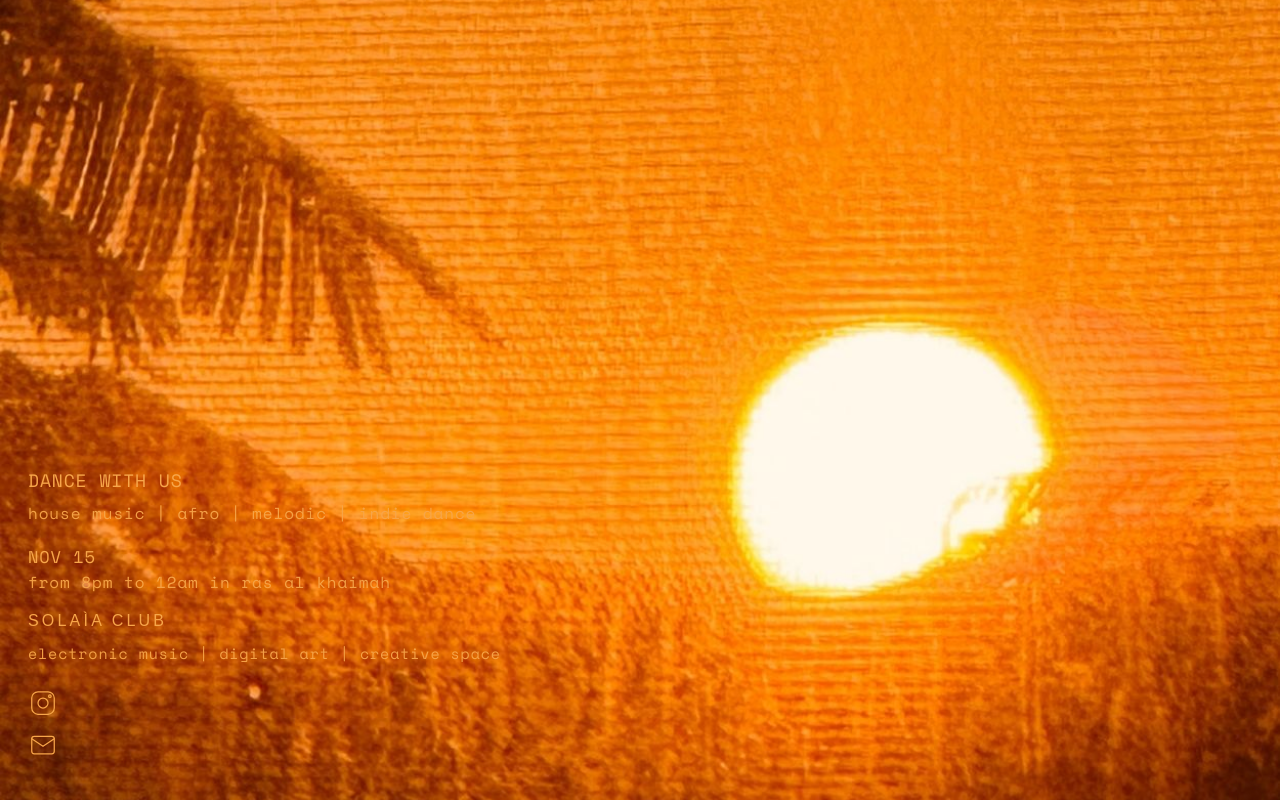
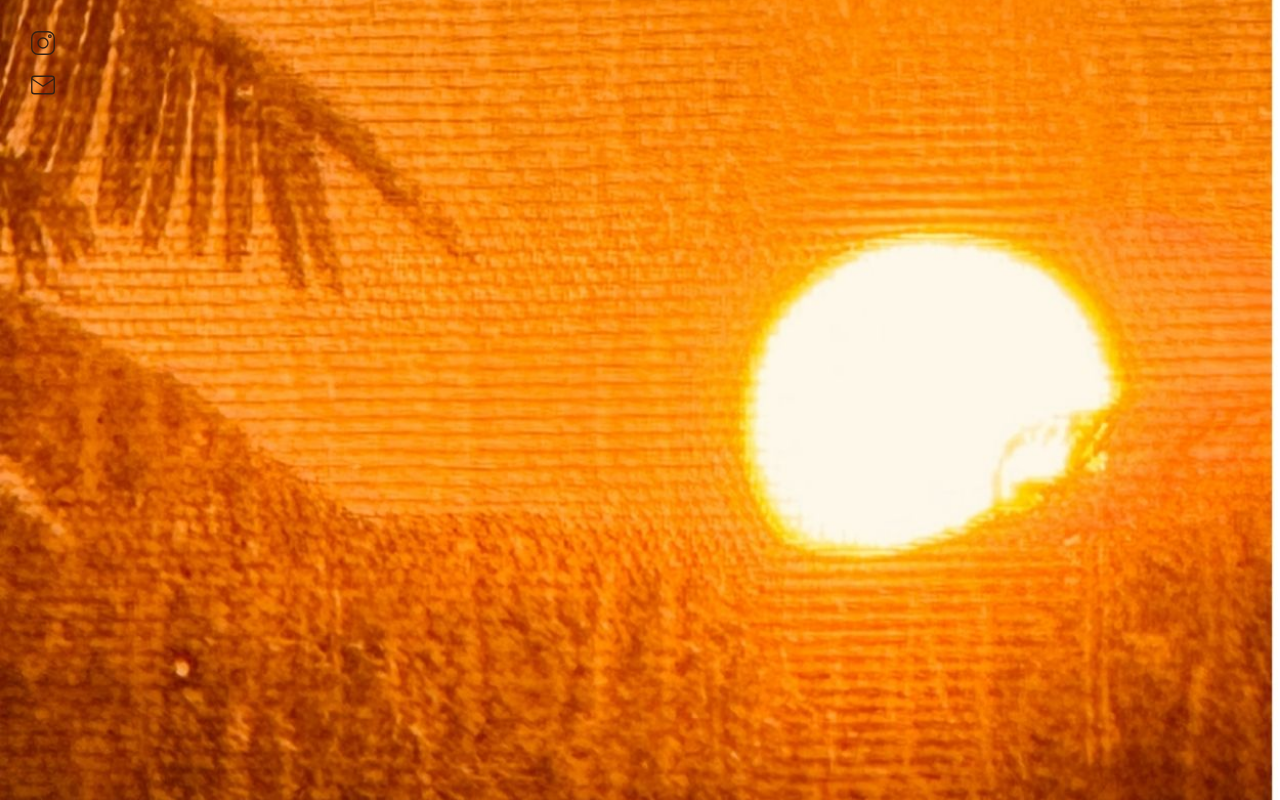
Before and after one commit to solaiaclub/website, a plain HTML site: page index.html in a window 1280 px wide. Drawn offline with nearby package versions, Linux system fonts and the light colour scheme; a web font is replaced by a local one.

Commit message:
removed text

```diff
--- a/index.html
+++ b/index.html
@@ -2,151 +2,77 @@
 <html lang="en">
 <head>
   <meta charset="utf-8" />
-    <meta name="viewport" content="width=device-width, initial-scale=1, maximum-scale=1, user-scalable=no" />
+  <meta name="viewport" content="width=device-width, initial-scale=1" />
   <title>SOLAÌA CLUB</title>
+  <style>
+    /* Minimal reset */
+    * { box-sizing: border-box; margin: 0; }
+    html, body { height: 100%; }
 
-    <!-- Fonts -->
-    <link href="https://fonts.googleapis.com/css2?family=Space+Mono:wght@400;500;700&display=swap" rel="stylesheet">
-    <link href="https://fonts.cdnfonts.com/css/balgin" rel="stylesheet">
-
-    <style>
-      * { margin: 0; padding: 0; box-sizing: border-box; }
-      html, body { height: 100%; }
-      body { background: #fff; overflow: hidden; }
-
-      :root {
-        --flyer-orange: #F7A64A;
+    :root{
+      --gap: 28px;          /* edge offset for top/left */
+      --icon-size: 30px;    /* icon box size */
+      --icon-color: #362114;
     }
 
-      .hero {
+    .hero{
       position: relative;
+      height: 100vh;
       width: 100%;
-        height: 100vh;
     }
 
-      .hero img {
+    .hero img{
+      position: absolute;
+      inset: 0;
       width: 100%;
       height: 100%;
       object-fit: cover;
       object-position: center;
-        display: block;
     }
 
-      /* --- ICON STACK --- */
-      .icons {
+    /* Icons top-left */
+    .icons{
       position: absolute;
-        bottom: max(40px, env(safe-area-inset-bottom));
-        left: max(28px, env(safe-area-inset-left));
+      top: calc(max(var(--gap), env(safe-area-inset-top)));
+      left: calc(max(var(--gap), env(safe-area-inset-left)));
       display: flex;
       flex-direction: column;
       align-items: flex-start;
       gap: 12px;
-        z-index: 3;
+      z-index: 1;
     }
 
-      .icons a {
+    .icons a{
       display: inline-flex;
-        width: 30px;
-        height: 30px;
+      width: var(--icon-size);
+      height: var(--icon-size);
     }
 
-      .icons svg {
+    .icons svg{
       width: 100%;
       height: 100%;
-        stroke: var(--flyer-orange);
+      stroke: var(--icon-color);
       fill: none;
-        stroke-width: 1.0;
+      stroke-width: 1.1;
       stroke-linecap: round;
       stroke-linejoin: round;
-        transition: opacity 0.2s ease;
-      }
-      .icons a:hover svg { opacity: 0.6; }
-
-      /* --- TEXT OVERLAY --- */
-      .text-overlay {
-        position: absolute;
-        bottom: calc(max(25px, env(safe-area-inset-bottom)) + 110px); /* slightly lower */
-        left: max(28px, env(safe-area-inset-left));
-        width: calc(100% - max(28px, env(safe-area-inset-left)) * 2);
-        font-family: "Space Mono", ui-monospace, SFMono-Regular, "Courier New", monospace;
-        color: var(--flyer-orange);
-        letter-spacing: 0.055em;
-        line-height: 1.55;
-        z-index: 2;
-        text-align: left;
+      transition: opacity .2s ease;
     }
 
-      .text-overlay .h {
-        font-weight: 500; /* lighter than before */
-        font-size: clamp(14px, 1.6vw, 18px);
-        margin-bottom: 6px;
-        text-transform: uppercase;
-      }
+    .icons a:hover svg{ opacity: .7; }
 
-      .text-overlay .sub {
-        font-weight: 400;
-        font-size: clamp(12px, 1.3vw, 16px);
-        opacity: 0.95;
-      }
-
-      .text-overlay .date {
-        margin-top: 18px;
-        font-weight: 500; /* lighter */
-        font-size: clamp(13px, 1.45vw, 17px);
-        text-transform: uppercase;
-      }
-
-      .text-overlay .meta {
-        font-weight: 400;
-        font-size: clamp(12px, 1.3vw, 16px);
-        opacity: 0.95;
-      }
-
-      /* --- SOLAÌA CLUB TITLE --- */
-      .text-overlay .brand {
-        margin-top: 14px;
-        font-family: 'Balgin', sans-serif;
-        font-weight: 300;              /* thin look */
-        font-size: clamp(12px, 1.3vw, 16px);
-        text-transform: uppercase;
-        letter-spacing: 0.20em;        /* Canva letter spacing = 28 */
-      }
-
-      .text-overlay .footer {
-        margin-top: 8px;
-        font-weight: 400;
-        font-size: clamp(12px, 1.25vw, 15px);
-        opacity: 0.95;
-      }
-
-      @media (max-width: 420px) {
-        .icons a { width: 28px; height: 28px; }
-        .text-overlay {
-          bottom: calc(max(22px, env(safe-area-inset-bottom)) + 100px);
-          left: max(24px, env(safe-area-inset-left));
-          width: calc(100% - max(24px, env(safe-area-inset-left)) * 2);
-        }
+    /* Slightly tighter layout on very small screens */
+    @media (max-width: 420px){
+      :root{ --gap: 24px; --icon-size: 28px; }
     }
   </style>
 </head>
-
 <body>
   <div class="hero">
-      <img src="assets/6.jpg" alt="SOLAÌA CLUB" loading="eager" />
+    <img src="assets/7.jpg" alt="Background" loading="eager" />
 
-      <div class="text-overlay" aria-label="Event details">
-        <div class="h">DANCE WITH US</div>
-        <div class="sub">house music | afro | melodic | indie dance</div>
-
-        <div class="date">NOV 15</div>
-        <div class="meta">from 8pm to 12am in ras al khaimah</div>
-
-        <div class="brand">SOLAÌA CLUB</div>
-        <div class="footer">electronic music | digital art | creative space</div>
-      </div>
-
-      <div class="icons">
-        <a href="https://instagram.com/solaiaclub" target="_blank" aria-label="Instagram" rel="noopener">
+    <div class="icons" aria-label="Links">
+      <a href="https://instagram.com/solaiaclub" target="_blank" rel="noopener" aria-label="Instagram">
         <svg viewBox="0 0 24 24" aria-hidden="true">
           <rect x="3" y="3" width="18" height="18" rx="5" ry="5"/>
           <circle cx="12" cy="12" r="4"/>
```
Also changed, not shown: assets/7.jpg (added). Lines whose indentation alone changed are shown as unchanged.
